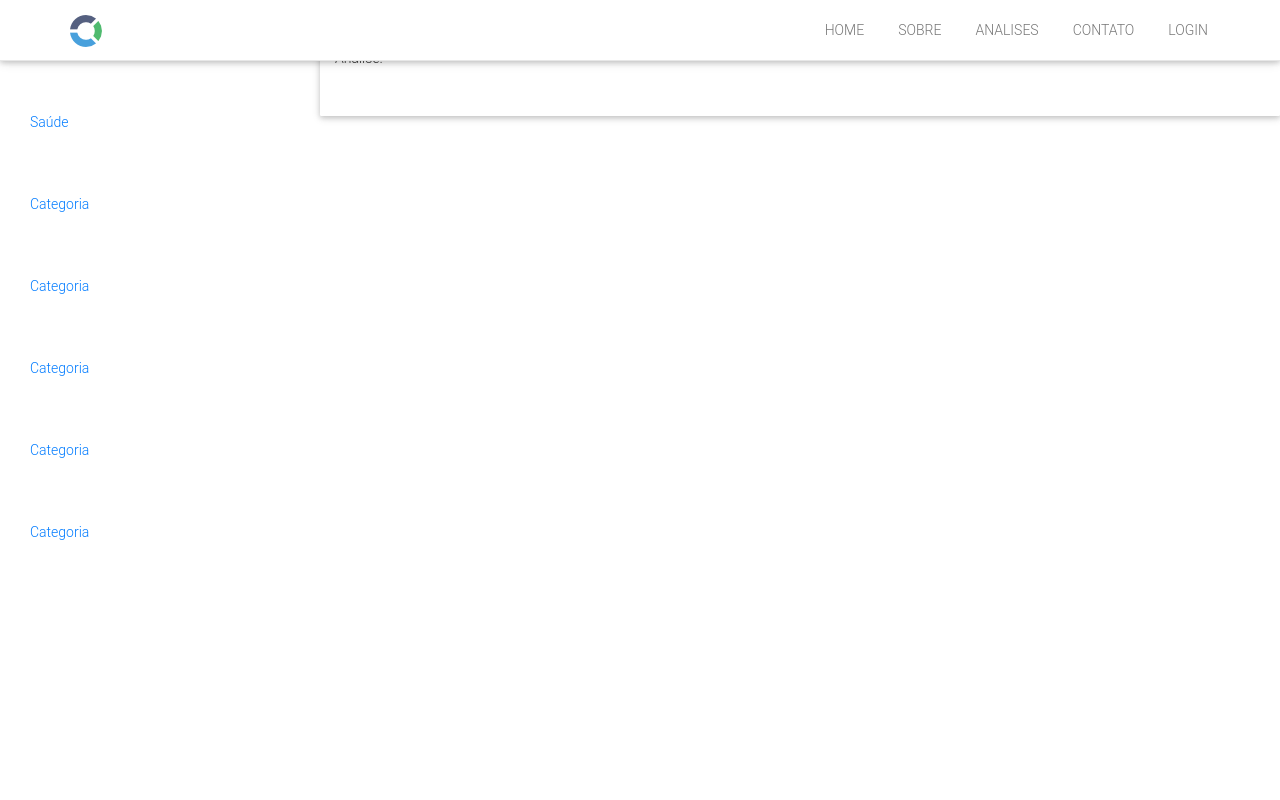
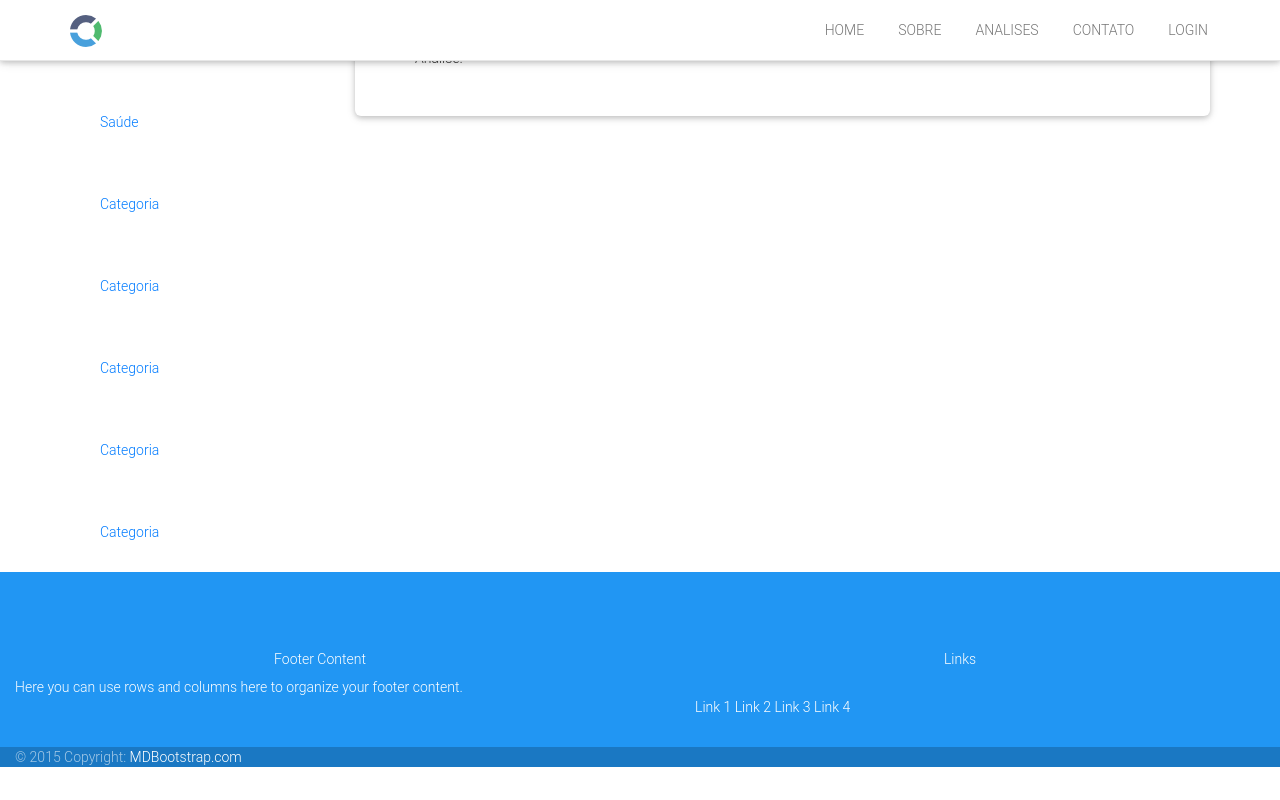
Before and after one commit to GiorgioTI/senai-nubeliu, a plain HTML site: page index.html at #!/analise in a window 1280 px wide. Drawn offline with nearby package versions, Linux system fonts and the light colour scheme; some packages are replaced by stand-ins of ours.

Commit message:
adicionando footer

```diff
--- a/index.html
+++ b/index.html
@@ -55,11 +55,45 @@
         <div ng-view></div>
 
     </div>
-    <!--
-  <footer class="text-center">
-    footer
-  </footer>
-  -->
+ <footer class="page-footer blue center-on-small-only">
+
+    <!--Footer Links-->
+    <div class="container-fluid">
+        <div class="row">
+
+            <!--First column-->
+            <div class="col-md-6">
+                <h5 class="title">Footer Content</h5>
+                <p>Here you can use rows and columns here to organize your footer content.</p>
+            </div>
+            <!--/.First column-->
+
+            <!--Second column-->
+            <div class="col-md-6">
+                <h5 class="title">Links</h5>
+                <ul>
+                    <li><a href="#!">Link 1</a></li>
+                    <li><a href="#!">Link 2</a></li>
+                    <li><a href="#!">Link 3</a></li>
+                    <li><a href="#!">Link 4</a></li>
+                </ul>
+            </div>
+            <!--/.Second column-->
+        </div>
+    </div>
+    <!--/.Footer Links-->
+
+    <!--Copyright-->
+    <div class="footer-copyright">
+        <div class="container-fluid">
+            © 2015 Copyright: <a href="http://www.MDBootstrap.com"> MDBootstrap.com </a>
+
+        </div>
+    </div>
+    <!--/.Copyright-->
+
+</footer>
+<!--/.Footer-->
 </body>
 
 </html>
--- a/pages/analise.html
+++ b/pages/analise.html
@@ -1,4 +1,4 @@
-
+<div class="container">
     <div ng-controller="analiseController">
         <div class="col-sm-3">
             <ul class="nav nav-pills nav-stacked ">
@@ -15,3 +15,4 @@
             {{message}}
         </div>
     </div>
+</div>
```
Also changed, not shown: pages/categoria-mngm.html (+1 -1 lines), pages/contato.html (+3 -0 lines), pages/login-home.html (+1 -1 lines), pages/login.html (+2 -0 lines), pages/sobre.html (+2 -2 lines). Lines whose indentation alone changed are shown as unchanged.
